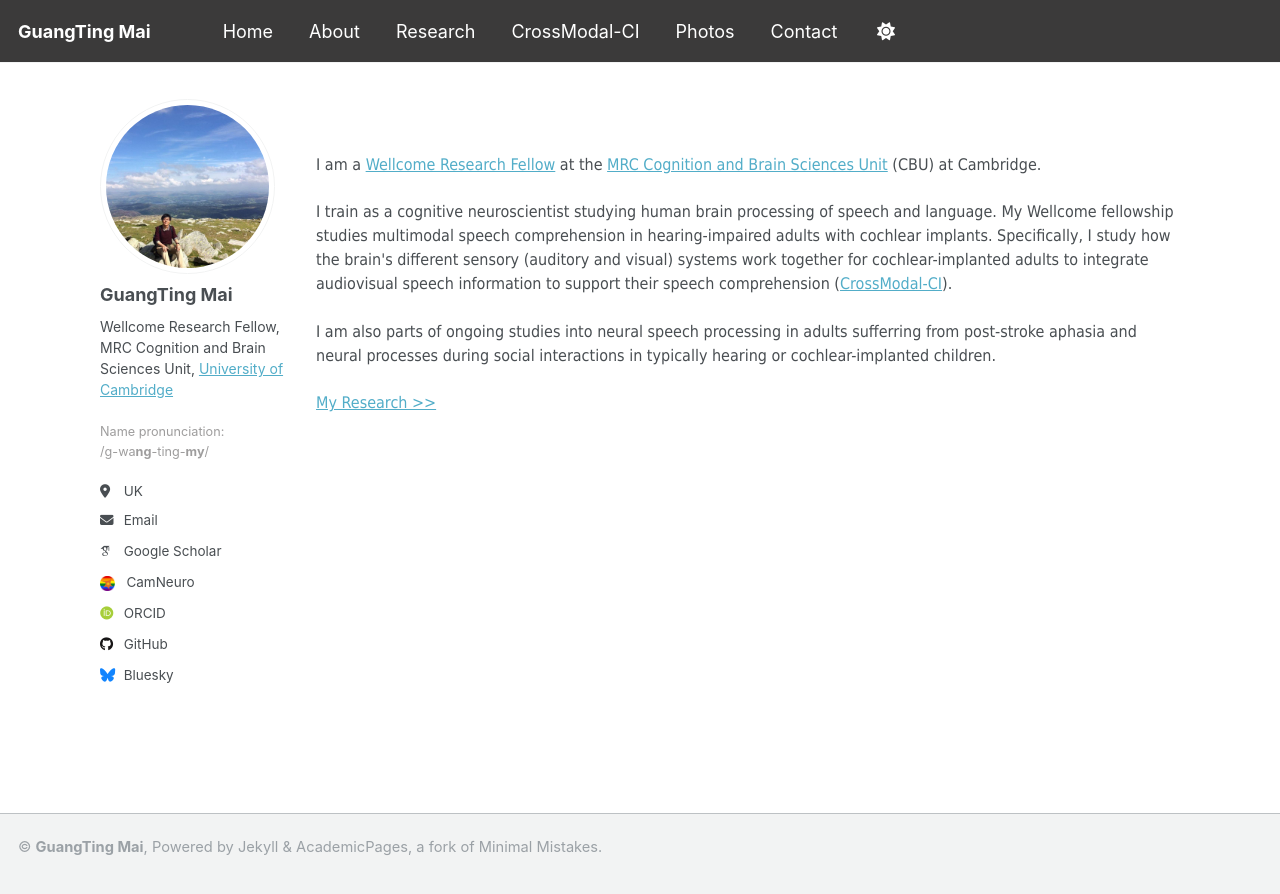
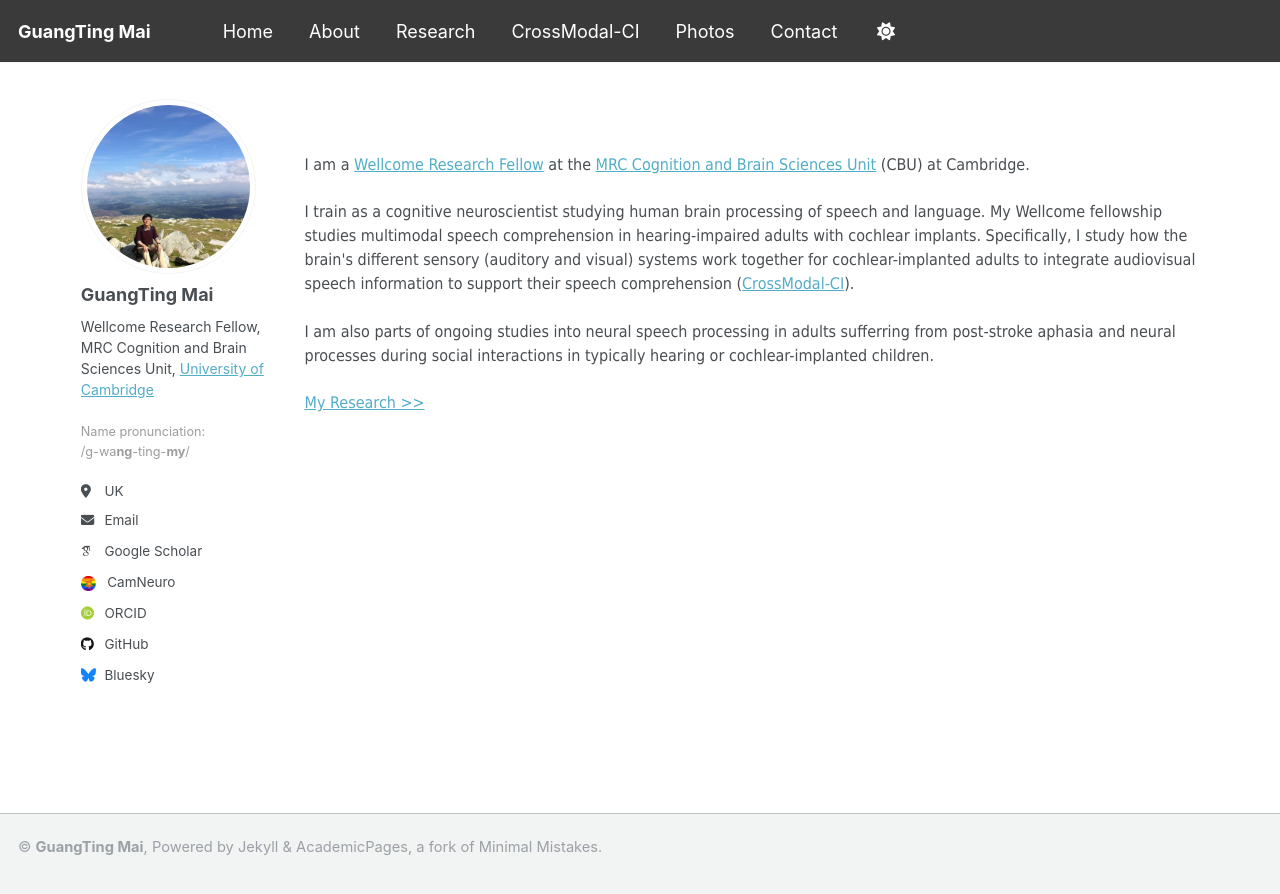
Before and after one commit to guangtingmai/guangtingmai.github.io, a Jekyll site: the page built from _pages/readme.html, in a window 1280 px wide. Shown: the top 894 px of the page. Built offline with Jekyll 4.4.1, drawn with Linux system fonts in a browser that asks for light colours; some web fonts are replaced.

Commit message:
Update custom.scss

```diff
--- a/_sass/custom.scss
+++ b/_sass/custom.scss
@@ -40,7 +40,7 @@ nav a:hover,
 
 #main {
   max-width: 100% !important;
-  width: 90% !important;
+  width: 93% !important;
   padding-left: 2rem !important;
   padding-right: 2rem !important;
 }
```
